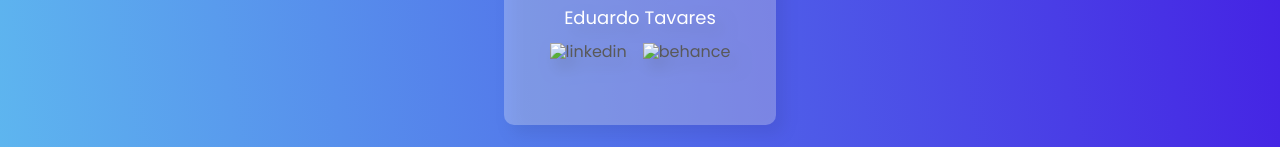
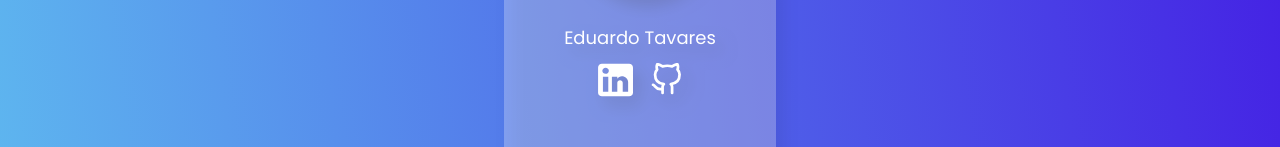
Before and after one commit to josiastavares/HealthUnify, a website: page index.html in a window 1280 px wide. Shown: the part 2656-2803 px from the top of the page. Drawn offline with Linux system fonts and the light colour scheme.

Commit message:
route update

```diff
--- a/index.html
+++ b/index.html
@@ -275,15 +275,15 @@
                   target="_blank"
                   ><img
                     style="height: 34px"
-                    src="./src/assets/images/icon-linkedin.svg"
+                    src="./resources/img/icon-linkedin.svg"
                     alt="linkedin"
                   />
                 </a>
                 <a href="https://github.com/josiastavares" target="_blank"
                   ><img
                     style="height: 34px"
-                    src="./src/assets/images/icon-github.svg"
-                    alt="behance"
+                    src="./resources/img/icon-github.svg"
+                    alt="github"
                 /></a>
               </p>
             </li>
```
Also changed, not shown: resources/paciente.html (+2 -2 lines), resources/parceiro.html (+2 -2 lines), resources/img/icon-arrow-next.svg (added), resources/img/icon-arrow-prev.svg (added), resources/img/icon-behance.svg (added), resources/img/icon-github.svg (added), resources/img/icon-linkedin.svg (added).
